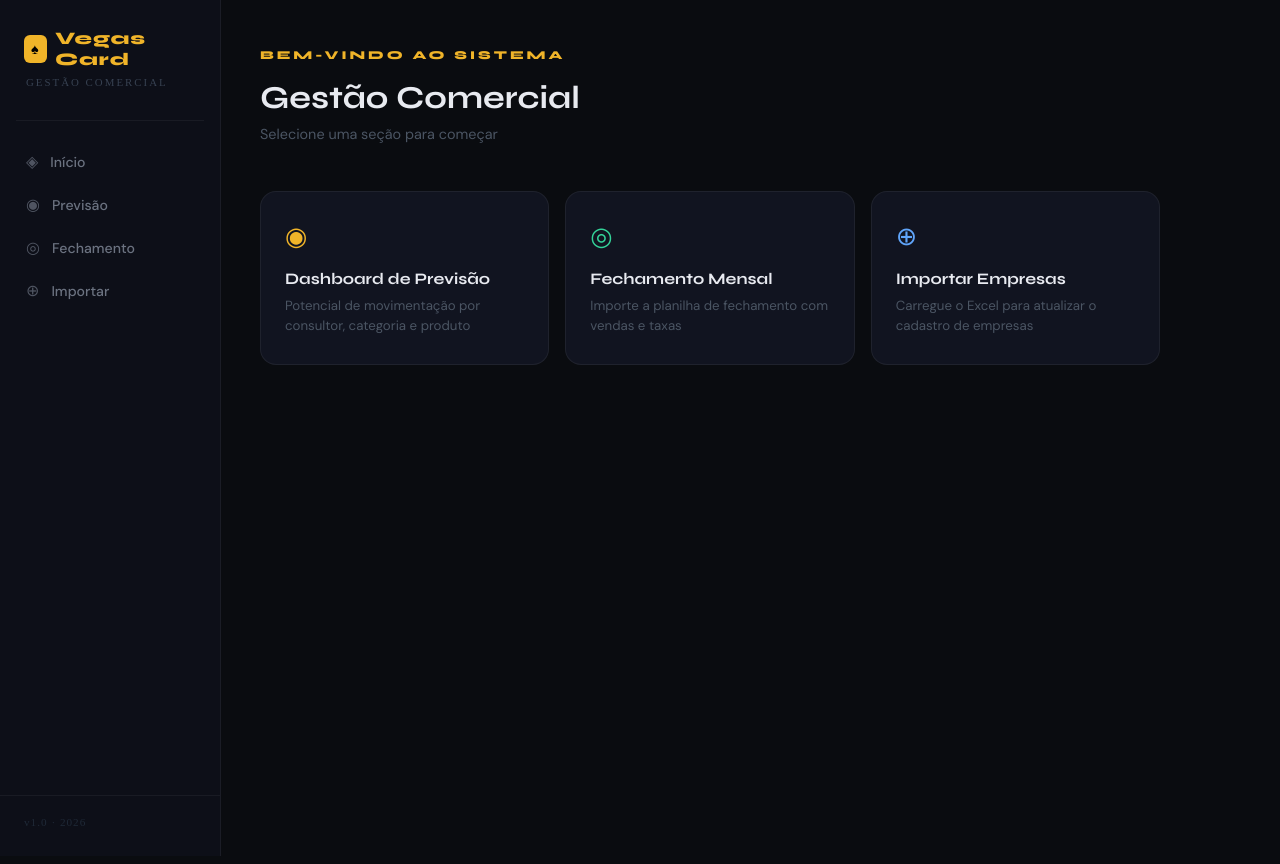
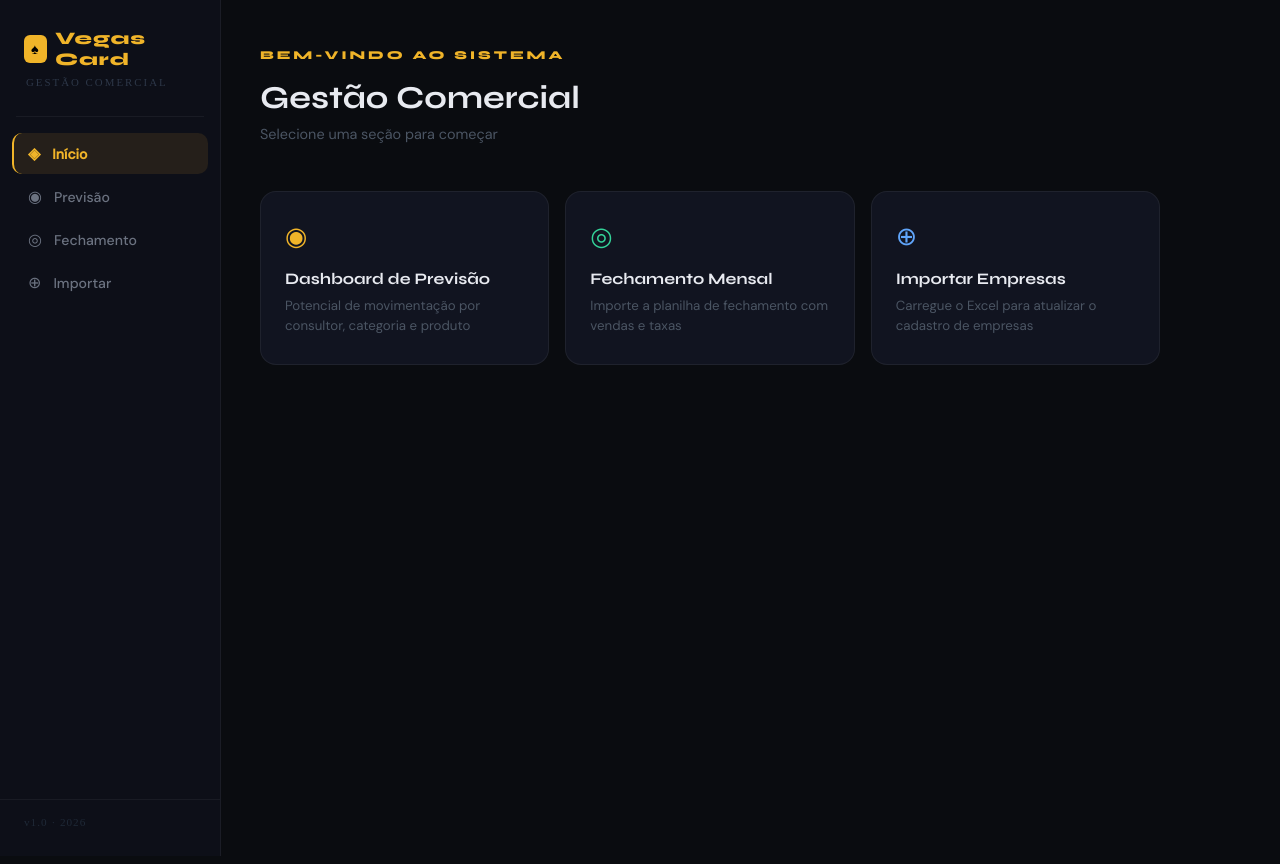
Before and after one commit to RonnyVegas2025/Dpto-Comercial-Adm.-Ronny-2026, a Next.js app: page / in a window 1280 px wide. Shown: the top 864 px of the page. Built offline with nearby package versions, Linux system fonts and the light colour scheme.

Commit message:
Update layout.jsx

```diff
--- a/app/layout.jsx
+++ b/app/layout.jsx
@@ -1,4 +1,5 @@
 import './globals.css';
+import Sidebar from './Sidebar';
 
 export const metadata = {
   title: 'Vegas Card — Gestão Comercial',
@@ -23,99 +24,3 @@ export default function RootLayout({ children }) {
     </html>
   );
 }
-
-// ─── Sidebar (Server Component) ───────────────────────────────────────────────
-function Sidebar() {
-  const nav = [
-    { href: '/',          icon: '◈',  label: 'Início'       },
-    { href: '/previsao',  icon: '◉',  label: 'Previsão'     },
-    { href: '/fechamento',icon: '◎',  label: 'Fechamento'   },
-    { href: '/importar',  icon: '⊕',  label: 'Importar'     },
-  ];
-
-  return (
-    <aside style={{
-      position: 'fixed',
-      top: 0, left: 0,
-      width: 220,
-      height: '100vh',
-      background: '#0d0f18',
-      borderRight: '1px solid rgba(255,255,255,0.06)',
-      display: 'flex',
-      flexDirection: 'column',
-      zIndex: 100,
-      padding: '28px 0',
-    }}>
-      {/* Logo */}
-      <div style={{ padding: '0 24px 32px' }}>
-        <div style={{
-          color: '#f0b429',
-          fontFamily: "'Syne', sans-serif",
-          fontWeight: 800,
-          fontSize: '1.1rem',
-          letterSpacing: 1,
-          display: 'flex',
-          alignItems: 'center',
-          gap: 8,
-        }}>
-          <span style={{
-            background: '#f0b429',
-            color: '#000',
-            borderRadius: 6,
-            width: 28,
-            height: 28,
-            display: 'inline-flex',
-            alignItems: 'center',
-            justifyContent: 'center',
-            fontSize: '0.9rem',
-            fontWeight: 900,
-          }}>♠</span>
-          Vegas Card
-        </div>
-        <div style={{ color: '#374151', fontSize: '0.68rem', letterSpacing: 2, textTransform: 'uppercase', marginTop: 6, paddingLeft: 2 }}>
-          Gestão Comercial
-        </div>
-      </div>
-
-      {/* Divisor */}
-      <div style={{ height: 1, background: 'rgba(255,255,255,0.05)', margin: '0 16px 20px' }} />
-
-      {/* Nav */}
-      <nav style={{ flex: 1, display: 'flex', flexDirection: 'column', gap: 2, padding: '0 12px' }}>
-        {nav.map(({ href, icon, label }) => (
-          <a key={href} href={href} style={{
-            display: 'flex',
-            alignItems: 'center',
-            gap: 12,
-            padding: '10px 14px',
-            borderRadius: 10,
-            textDecoration: 'none',
-            color: '#6b7280',
-            fontSize: '0.88rem',
-            fontFamily: "'DM Sans', sans-serif",
-            fontWeight: 500,
-            transition: 'all 0.15s',
-          }}
-          onMouseEnter={e => {
-            e.currentTarget.style.background = 'rgba(240,180,41,0.07)';
-            e.currentTarget.style.color = '#f0b429';
-          }}
-          onMouseLeave={e => {
-            e.currentTarget.style.background = 'transparent';
-            e.currentTarget.style.color = '#6b7280';
-          }}>
-            <span style={{ fontSize: '1rem', opacity: 0.7 }}>{icon}</span>
-            {label}
-          </a>
-        ))}
-      </nav>
-
-      {/* Rodapé */}
-      <div style={{ padding: '20px 24px 0', borderTop: '1px solid rgba(255,255,255,0.05)' }}>
-        <div style={{ color: '#1f2937', fontSize: '0.7rem', letterSpacing: 1 }}>
-          v1.0 · 2026
-        </div>
-      </div>
-    </aside>
-  );
-}
```
